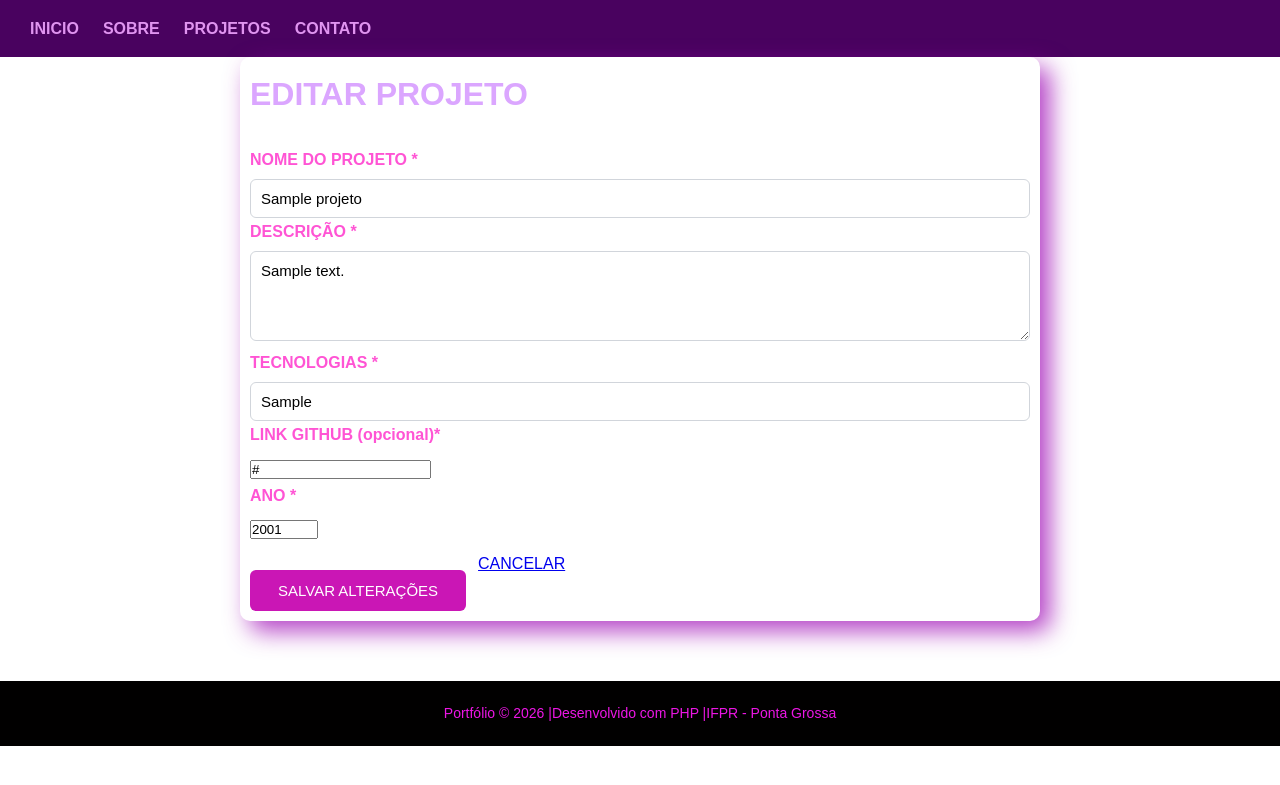
After one commit to JefersonCararo/2026-DWII, a PHP site: page /05_crud/editar.php?id=1 in a window 1280 px wide. The commit adds this page. Shown: the top 785 px of the page. Run offline with PHP 8.4, Linux system fonts and the light colour scheme; the visitor is signed in with stand-in values (Sample User, id 1); tables that the repository leaves empty hold one stand-in row (values such as "Sample post").

Commit message:
aula08: editar.php — SELECT por ID, formulário preenchido e UPDATE

```diff
--- /dev/null
+++ b/05_crud/editar.php
@@ -0,0 +1,140 @@
+<?php
+/*
+Disciplina: Desenvolvimento Web II (DWII)
+Aula: 07 - CRUD: Create e Read
+Arquivo: 05_crud/editar.php
+Descrição: Implementa o U do CRUD (Update).
+Este arquivo tem três responsabilidades:
+    1. Validar o ID recebido via GET
+    2. Exibir formulário preenchido com dados atuais (GET)
+    3. Processar as alterações e executar UPDATE (POST)
+Autor: JEFERSON ADRIANO CARARO
+Data: 11/04/2026
+*/
+
+require_once __DIR__ . '/../04_sessoes/includes/auth.php';
+requer_login();
+
+require_once __DIR__ . '/includes/conexao.php';
+
+$id = (int) ($_GET['id'] ?? 0);
+
+if ($id <= 0){
+    header('Location: index.php?erro=id_invalido');
+    exit;
+}
+
+$pdo = conectar();
+$stmt = $pdo->prepare('SELECT * FROM projetos WHERE id = :id');
+$stmt->execute([':id' => $id]);
+$projeto = $stmt->fetch();
+
+if (!$projeto){
+    header('Location: index.php?erro=nao_encontrado');
+    exit;
+}
+
+$erro = '';
+
+if($_SERVER['REQUEST_METHOD'] === 'POST'){
+
+    $nome = trim($_POST['nome'] ?? '');
+    $descricao = trim($_POST['descricao'] ?? '');
+    $tecnologias = trim($_POST['tecnologias'] ?? '');
+    $link_github = trim($_POST['link_github'] ?? '');
+    $ano = (int)($_POST['ano'] ?? date('Y'));
+
+    if ($nome === '' || $descricao === '' || $tecnologias === '')
+        {
+            $erro = 'Preencha todos os campos obrigatóriosl.';
+        }
+
+    if ($erro === ''){
+
+        $sql = 'UPDATE projetos
+                    SET nome = :nome,
+                        descricao = :descricao,
+                        tecnologias = :tecnologias,
+                        link_github = :link_github,
+                        ano = :ano
+                WHERE id = :id';
+        $stmt = $pdo->prepare($sql);
+        $stmt->execute([
+            ':nome' => $nome,
+            ':descricao' => $descricao,
+            ':tecnologias' => $tecnologias,
+            ':link_github' => $link_github !== '' ? $link_github: null,
+            ':ano' => $ano,
+            ':id' => $id,
+        ]);
+
+        header('Location: index.php?editado=ok');
+        exit;
+    }
+
+    $projeto['nome'] = $nome;
+    $projeto['descricao'] = $descricao;
+    $projeto['tecnologias'] = $tecnologias;
+    $projeto['link_github'] = $link_github;
+    $projeto['ano'] = $ano;
+}
+
+$titulo_pagina = 'Editar Projeto - Portfólio';
+$caminho_raiz = '../';
+$pagina_atual = '';
+?>
+
+<!DOCTYPE html>
+<html lang="pt-br">
+<head>
+   <?php require_once __DIR__ . '/../includes/cabecalho.php'; ?>
+</head>
+<body>
+    <div class="container">
+
+        <h1 class="titulo-secao"> EDITAR PROJETO</h1>
+
+        <?php if ($erro): ?>
+            <div class="alerta-erro">
+                <p style="margin: 0;"> ❌ <?php echo htmlspecialchars($erro); ?></p>
+            </div>
+        <?php endif; ?>
+
+        <form action="editar.php?id=<?php echo $id; ?>" method="post" class="formulario">
+
+            <div class="campo">
+                <label class="label-campo"> NOME DO PROJETO *</label>
+                <input type="text" name="nome" class="input-texto" value="<?php echo htmlspecialchars($projeto['nome']); ?>">
+            </div>
+
+            <div class="campo">
+                <label class="label-campo"> DESCRIÇÃO *</label>
+                <textarea name="descricao" class="input-texto" rows="4"><?php echo htmlspecialchars($projeto['descricao']); ?></textarea>
+            </div>
+
+            <div class="campo">
+                <label class="label-campo"> TECNOLOGIAS *</label>
+                <input type="text" name="tecnologias" class="input-texto" value="<?php echo htmlspecialchars($projeto['tecnologias']); ?>">
+            </div>
+
+            <div class="campo">
+                <label class="label-campo"> LINK GITHUB (opcional)*</label>
+                <input type="url" name="link_github" class="input-texto" value="<?php echo htmlspecialchars($projeto['link_github'] ?? ''); ?>">
+            </div>
+
+            <div class="campo">
+                <label class="label-campo"> ANO *</label>
+                <input type="number" name="ano" class="input-texto" value="<?php echo (int) $projeto['ano']; ?>" min="2000" max="2099">
+            </div>
+
+            <div style="display: flex; gap: 12px; margin-top: 8px;">
+                <button type="submit" class="btn-primario"> SALVAR ALTERAÇÕES</button>
+                <a href="index.php" class="btn-secundario"> CANCELAR</a>
+            </div>
+
+    </form>
+
+</div>
+<?php require_once __DIR__ . '/../includes/rodape.php'; ?>
+</body>
+</html>
```
Also changed, not shown: 05_crud/index.php (+91 -2 lines).
